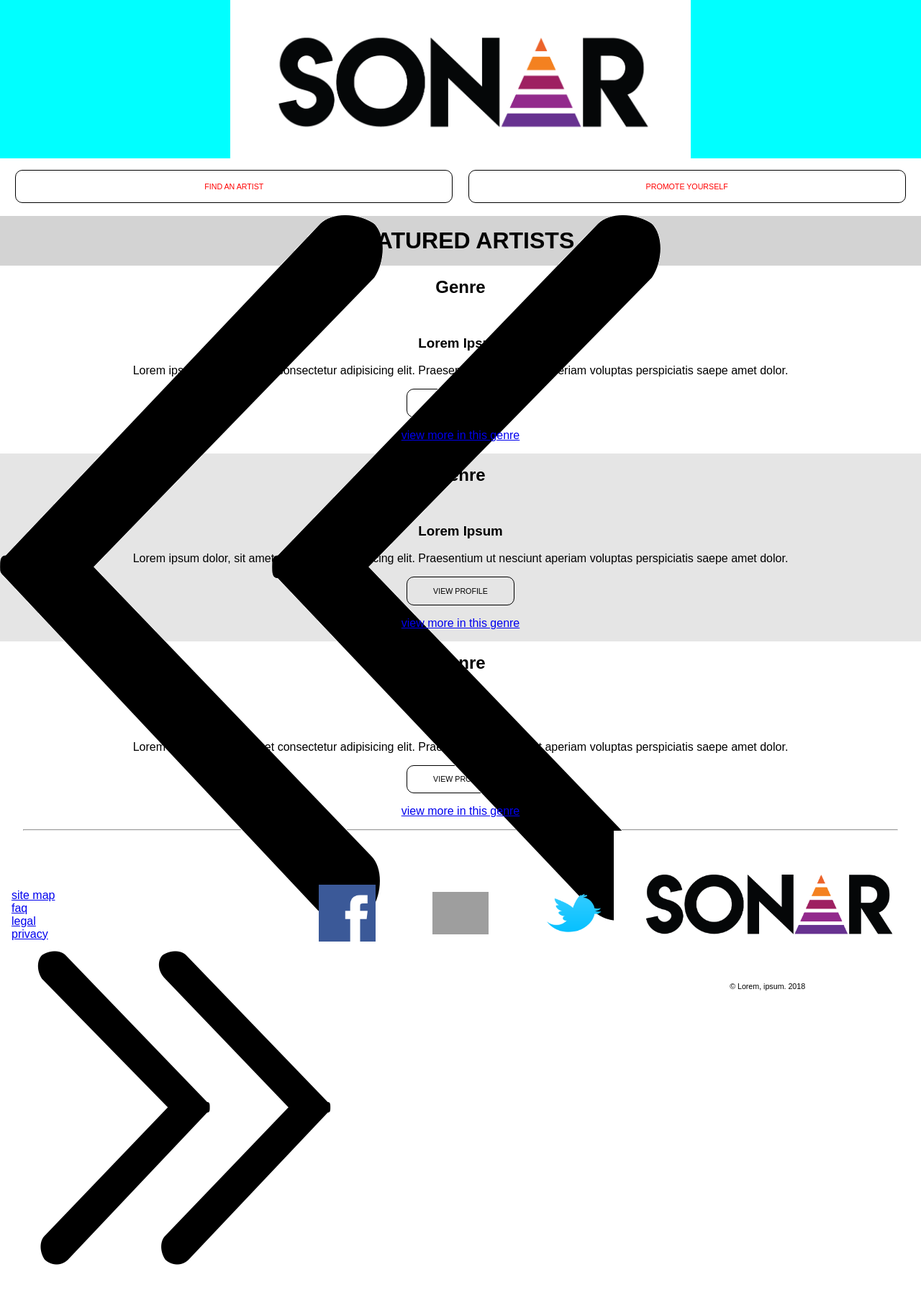
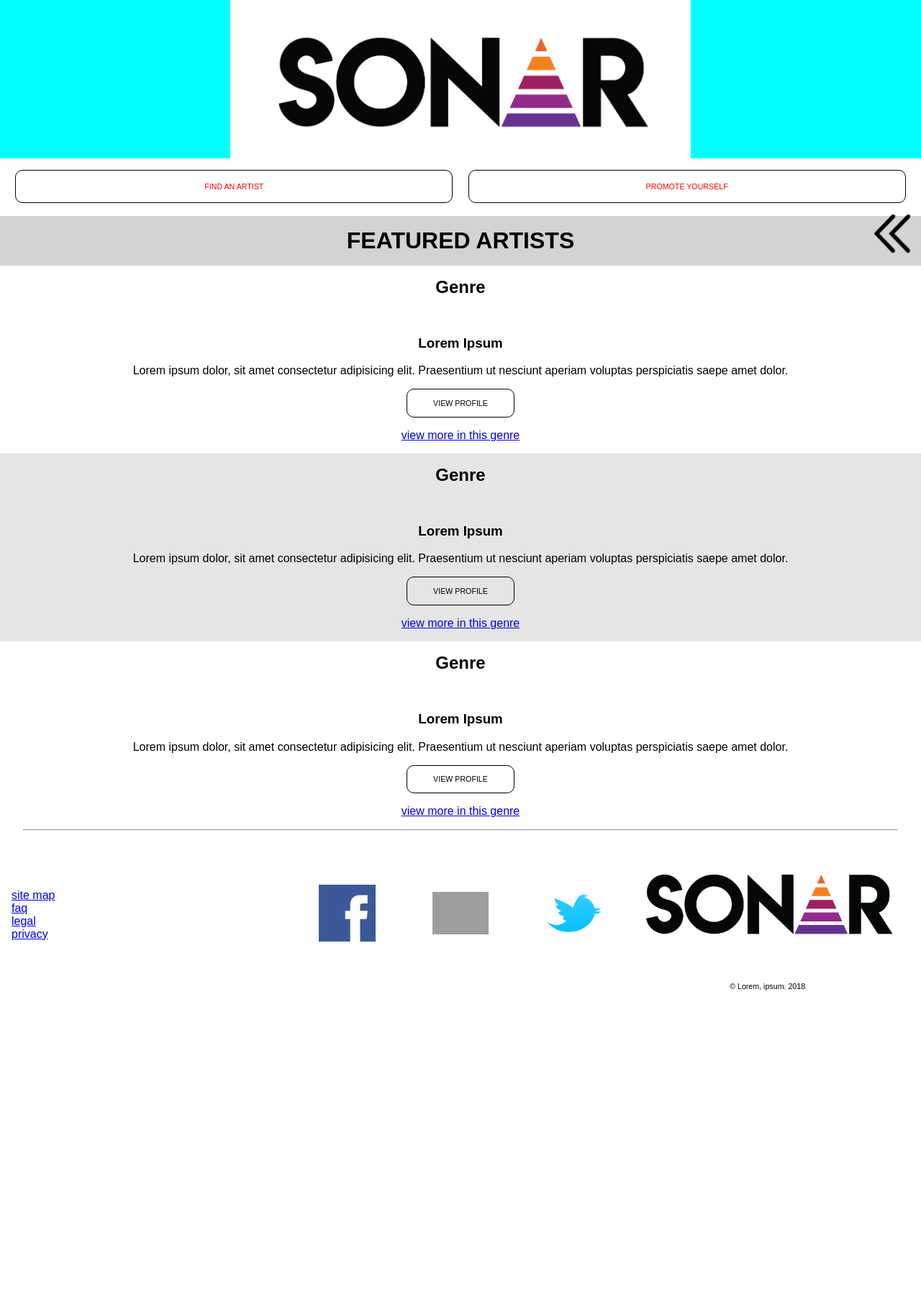
Before and after one commit to gird0007/mtm6331-FinalProject, a PHP site: page / in a window 1280 px wide. Shown: the whole page at 72% size. After the commit the page ends 1376 px from the top, so only its background shows below. Run offline with PHP 8.4, Linux system fonts and the light colour scheme; some libraries are stand-ins or nearby versions; some web fonts are replaced; grey boxes are pictures that could not be loaded.

Commit message:
Home page - wireframe completed

```diff
--- a/css/style.css
+++ b/css/style.css
@@ -192,16 +192,39 @@ footer .section {
   font-size: 0.667rem;
 }
 
+.sidebar-arrow {
+  width: 50px;
+  position: fixed;
+  right: 15px;
+  transition: all 1s 0.1s;
+}
+
+.sidebar-arrow img {
+  width: 100%;
+}
+
+.open {
+  display: block;
+}
+
+.close {
+  display: none;
+}
+
 .sidebar {
   background-color: rgba(0, 0, 0, 0.7);
   width: 50%;
+  height: 100%;
   display: flex;
   justify-content: space-evenly;
   align-items: center;
   flex-direction: column;
   padding: 1rem 0;
   color: white;
-  display: none;
+  position: fixed;
+  right: -50%;
+  top: 0;
+  transition: right 1s 0.1s;
 }
 
 .sidebar .logo {
@@ -226,6 +249,7 @@ footer .section {
 .sidebar ul {
   padding: 0;
   width: 100%;
+  list-style: none;
   display: flex;
   flex-direction: column;
   justify-content: center;
@@ -235,7 +259,7 @@ footer .section {
 .sidebar ul li {
   width: 100%;
   padding: 0.5rem 0;
-  border-top: 1px solid black;
+  border-top: 1px solid white;
   text-align: center;
 }
 
@@ -262,6 +286,16 @@ footer .section {
 .social ul li a img {
   width: 100%;
 }
+
+.right {
+  right: 50%;
+  transition: all 1s 0.1s;
+}
+
+.sidebar-open {
+  right: 0;
+  transition: right 1s 0.1s;
+}
 /* @media all and (min-width: 35rem) and (max-width: 60rem) {
 
 } */
--- a/index.php
+++ b/index.php
@@ -27,11 +27,12 @@
         <a href="#">promote yourself</a>
       </div>
     </div>
+    <div class="sidebar-container" id="side-contain">
     <div class="sidebar-arrow" id="sidebar">
-      <img src="./img/open-arrow.png" alt="open-sidebar">
-      <img src="./img/close-arrow.png" alt="open-sidebar">
+      <img src="./img/open-arrow.png" alt="open-sidebar" class="arrow open" id="open">
+      <img src="./img/close-arrow.png" alt="close-sidebar" class="arrow close" id="close">
     </div>
-    <div class="sidebar">
+    <div class="sidebar" id="sidebar-box">
       <div class="logo">
         <img src="./img/9logo.png" alt="logo_placeholder">
       </div>
@@ -50,6 +51,7 @@
             <li><a href="#"><img src="./img/footer_social/instagram.png" alt="instagram_logo" srcset=""></a></li>
             <li><a href="#"><img src="./img/footer_social/twitter.png" alt="twitter_logo" srcset=""></a></li>
           </ul>
+        </div>
       </div>
     </div>
   </header>
@@ -127,6 +129,7 @@ C/O https://placeholder.com/" alt="">
     </div>
   </footer>
   </div>
+  <script src="./js/index.js"></script>
 </body>
 
 </html>
--- /dev/null
+++ b/js/index.js
@@ -0,0 +1,20 @@
+const $sidebar = document.getElementById('sidebar')
+const $open = document.getElementById('open')
+const $close = document.getElementById('close')
+const $sidebarbox = document.getElementById('sidebar-box')
+console.log($sidebar)
+console.log($open)
+console.log($close)
+
+$sidebar.addEventListener('click', e => {
+  if (e.target.classList.contains('arrow')) {
+    if (e.target.classList.contains('open')) {
+      $open.classList.toggle('open')
+      $open.classList.toggle('close')
+      $close.classList.toggle('close')
+      $close.classList.toggle('open')
+      $sidebar.classList.toggle('right')
+      $sidebarbox.classList.toggle('sidebar-open')
+    }
+  }
+})
```
Lines whose indentation alone changed are shown as unchanged.
